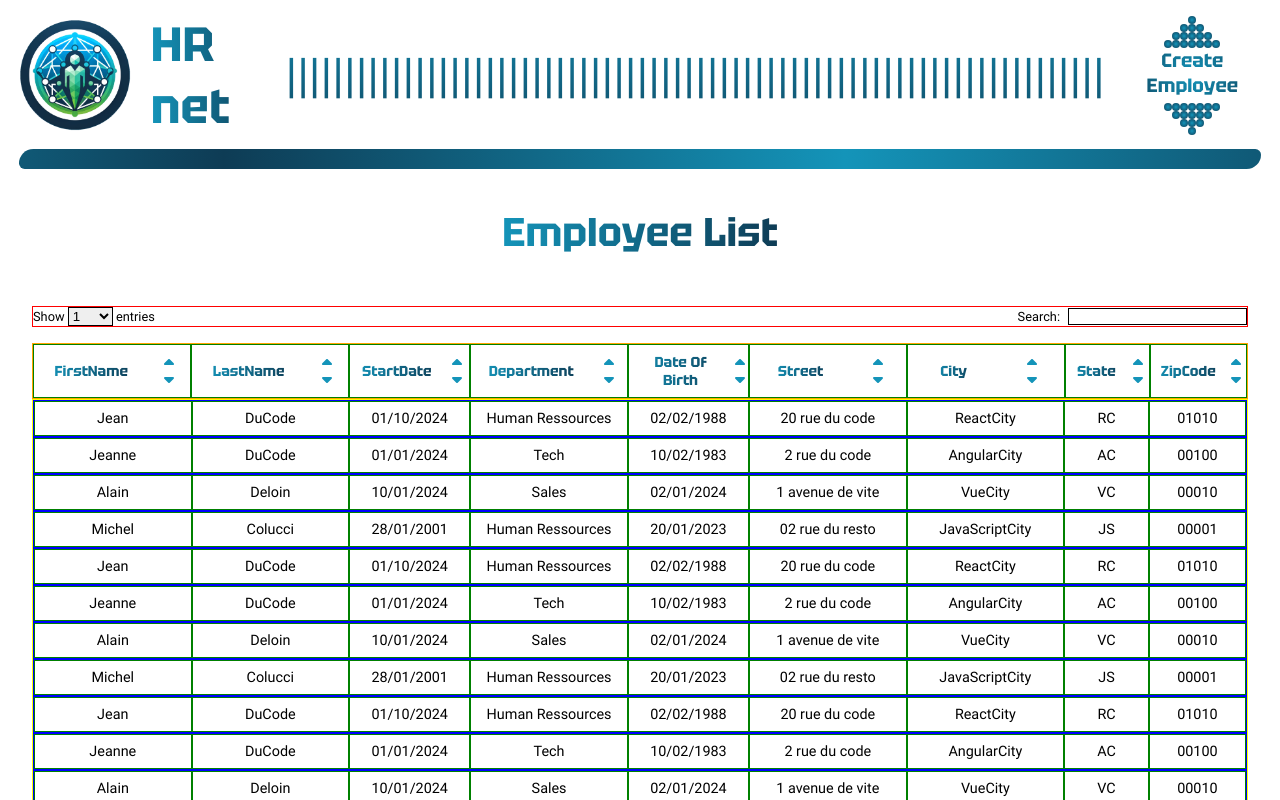
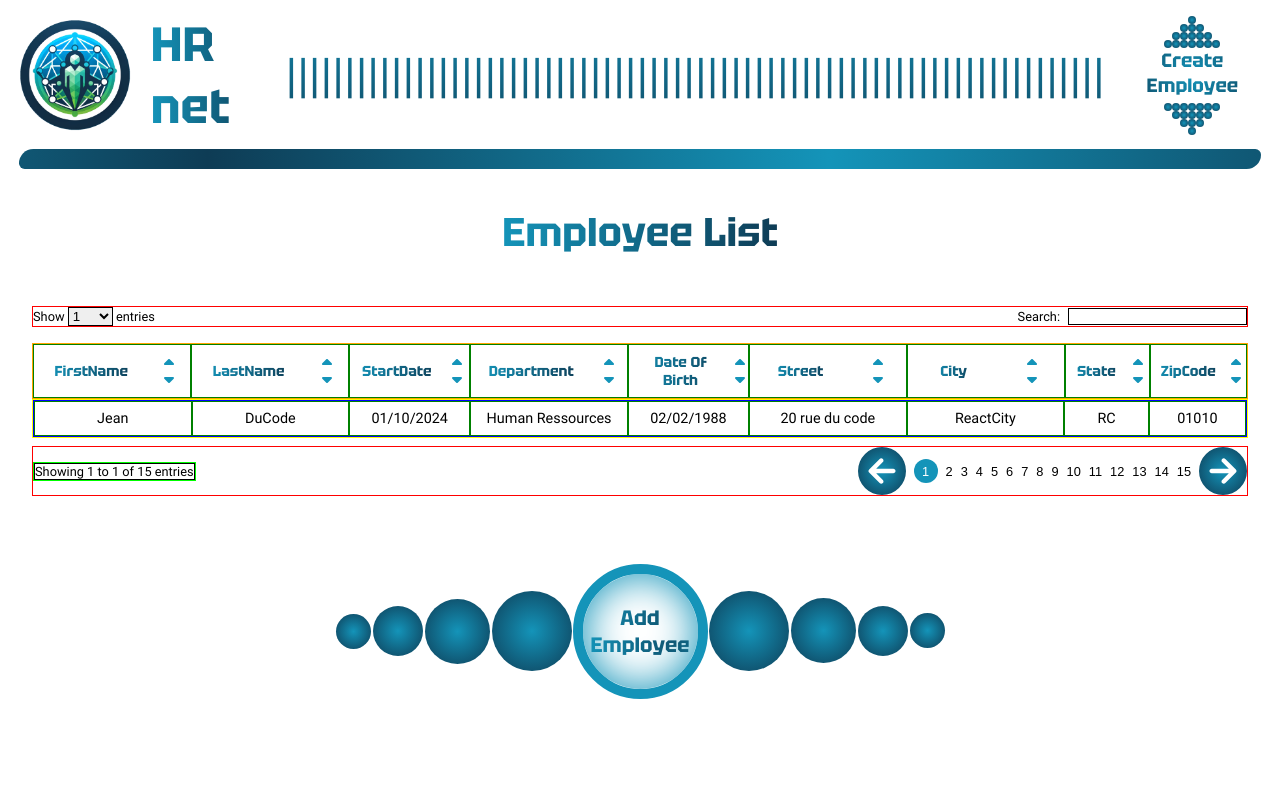
Before and after one commit to Git-EJ/OC_P14, a React (Vite) app: page /employee-list in a window 1280 px wide. Shown: the top 800 px of the page. Built offline with nearby package versions, Linux system fonts and the light colour scheme.

Commit message:
pagination display by select value

```diff
--- a/src/assets/icons/CircleArrowLeft.jsx
+++ b/src/assets/icons/CircleArrowLeft.jsx
@@ -1,11 +1,18 @@
+import PropTypes from "prop-types";
 import SvgRadialGradient from "../../atoms/style/SvgRadialGradient";
 
-const CircleArrowLeft = () => (
+const CircleArrowLeft = ({ color1, color2, rayon}) => (
   // <!--!Font Awesome Free 6.5.1 by @fontawesome - https://fontawesome.com License - https://fontawesome.com/license/free Copyright 2024 Fonticons, Inc.-->
   <svg xmlns="http://www.w3.org/2000/svg" height="16" width="16" viewBox="0 0 512 512">
-    <SvgRadialGradient color1={'#1494B9'} color2={'#0E3C55'} rayon={60} />
+    <SvgRadialGradient color1={color1} color2={color2} rayon={rayon} />
     <path d="M512 256A256 256 0 1 0 0 256a256 256 0 1 0 512 0zM231 127c9.4-9.4 24.6-9.4 33.9 0s9.4 24.6 0 33.9l-71 71L376 232c13.3 0 24 10.7 24 24s-10.7 24-24 24l-182.1 0 71 71c9.4 9.4 9.4 24.6 0 33.9s-24.6 9.4-33.9 0L119 273c-9.4-9.4-9.4-24.6 0-33.9L231 127z" />
   </svg>
 )
 
 export default CircleArrowLeft;
+
+CircleArrowLeft.propTypes = {
+  color1: PropTypes.string.isRequired,
+  color2: PropTypes.string.isRequired,
+  rayon: PropTypes.number.isRequired,
+};
--- a/src/assets/icons/CircleArrowRight.jsx
+++ b/src/assets/icons/CircleArrowRight.jsx
@@ -1,11 +1,18 @@
+import PropTypes from "prop-types";
 import SvgRadialGradient from "../../atoms/style/SvgRadialGradient";
 
-const CircleArrowRight = () => (
+const CircleArrowRight = ({ color1, color2, rayon }) => (
     // <!--!Font Awesome Free 6.5.1 by @fontawesome - https://fontawesome.com License - https://fontawesome.com/license/free Copyright 2024 Fonticons, Inc.-->
   <svg xmlns="http://www.w3.org/2000/svg" height="16" width="16" viewBox="0 0 512 512">
-    <SvgRadialGradient color1={'#1494B9'} color2={'#0E3C55'} rayon={60} />
+    <SvgRadialGradient color1={color1} color2={color2} rayon={rayon} />
     <path d="M0 256a256 256 0 1 0 512 0A256 256 0 1 0 0 256zM281 385c-9.4 9.4-24.6 9.4-33.9 0s-9.4-24.6 0-33.9l71-71L136 280c-13.3 0-24-10.7-24-24s10.7-24 24-24l182.1 0-71-71c-9.4-9.4-9.4-24.6 0-33.9s24.6-9.4 33.9 0L393 239c9.4 9.4 9.4 24.6 0 33.9L281 385z"/>
   </svg>
 );
 
 export default CircleArrowRight;
+
+CircleArrowRight.propTypes = {
+  color1: PropTypes.string.isRequired,
+  color2: PropTypes.string.isRequired,
+  rayon: PropTypes.number.isRequired,
+};
--- a/src/molecules/DataTable.jsx
+++ b/src/molecules/DataTable.jsx
@@ -1,5 +1,5 @@
 import PropTypes from "prop-types";
-import { useEffect, useState } from "react";
+import { useEffect, useMemo, useState } from "react";
 import CaretAsc from "../assets/icons/Caret_Asc";
 import CaretDesc from "../assets/icons/Caret_Desc";
 import CircleArrowLeft from "../assets/icons/CircleArrowLeft";
@@ -13,10 +13,14 @@ const DataTable = ({headers, data}) => {
   const [activeSortIndex, setActiveSortIndex] = useState(null);
   const [isActiveCaretAsc, setIsActiveCaretAsc] = useState(false);
   const [isActiveCaretDesc, setIsActiveCaretDesc] = useState(false);
-
+  const [currentPage, setCurrentPage] = useState(1);
   const [selectValue, setSelectValue] = useState(1);
   const [dataLenght, setDataLenght] = useState(0);
+  const totalPageCount = Math.ceil(dataLenght / selectValue);
 
+  console.log('dataLenght', dataLenght);
+  console.log('currentPage', currentPage);
+  console.log('selectValue', selectValue);
 
 
 
@@ -53,7 +57,7 @@ const DataTable = ({headers, data}) => {
   }
 
 
-  const DataHeaders = ({ currentData, setCurrentData }) => {
+  const DisplayDataHeaders = ({ currentData, setCurrentData }) => {
 
 
     const handleSortClick = (index, direction) => {
@@ -120,6 +124,19 @@ const DataTable = ({headers, data}) => {
     ));
   };
 
+  const DisplayDataContents = ({data}) => {
+    if (selectValue > dataLenght) {
+      return (
+        <DataContents data={data} />
+      )
+    } else {
+      console.log('dataContents', data.slice((currentPage - 1) * selectValue, currentPage * selectValue))
+      return (
+        <DataContents data={data.slice((currentPage - 1) * selectValue, currentPage * selectValue)} />
+      )
+    }
+  }
+
   const DisplayShowingEntries = () => {
     const display = (selectValue > dataLenght ? dataLenght : selectValue);
     return (
@@ -131,14 +148,11 @@ const DataTable = ({headers, data}) => {
     )
   }
 
-  const [currentPage, setCurrentPage] = useState(1);
-  const totalPageCount = Math.ceil(dataLenght / selectValue);
 
 
 
   //TODO display pagination
   const DisplayPagination = () => {
-
 
 
     const onPreviousPage = () => {
@@ -153,12 +167,16 @@ const DataTable = ({headers, data}) => {
       }
     }
 
+    // const range = (start, end) => {
+    //   return Array(end - start + 1).fill().map((_, index) => start + index)
+    // }
+
     const paginationCounter = () => {
       const pagesButtons = [];
       for (let i = 1; i <= totalPageCount; i++) {
         pagesButtons.push(
           <button
-            key={`pagination_button_${i}`}
+          key={`pagination_button_${i}`}
             className= {`data-table_showing_pagination_button_${currentPage === i ? 'current' : 'not-current'}`}
             onClick={() => setCurrentPage(i)}
           >
@@ -170,14 +188,15 @@ const DataTable = ({headers, data}) => {
     }
 
 
+
     return (
       <>
         <button className="data-table_showing_pagination_button_previous" onClick={onPreviousPage}>
-          <CircleArrowLeft color1={'#1494B9'} color2={'#1494B9'} color3={'rgba(14, 60, 85, 0.80)'}/>
+          <CircleArrowLeft color1={'#1494B9'} color2={'#0E3C55'} rayon={70}/>
         </button>
         {paginationCounter()}
         <button className="data-table_showing_pagination_button_next" onClick={onNextPage}>
-          <CircleArrowRight color1={'#1494B9'} color2={'#1494B9'} color3={'rgba(14, 60, 85, 0.80)'} />
+          <CircleArrowRight color1={'#1494B9'} color2={'#0E3C55'} rayon={70} />
         </button>
       </>
     )
@@ -189,6 +208,7 @@ const DataTable = ({headers, data}) => {
     setCurrentData(data);
     setDataLenght(data.length);
   }, [data]);
+
 
 
   return (
@@ -222,11 +242,11 @@ const DataTable = ({headers, data}) => {
       </div>
 
       <div className="data-table_titles_container">
-        <DataHeaders currentData={currentData} setCurrentData={setCurrentData} />
+        <DisplayDataHeaders currentData={currentData} setCurrentData={setCurrentData} />
       </div>
 
       <div className="data-table_content-lines_container">
-        <DataContents data={currentData} />
+        <DisplayDataContents data={currentData} />
       </div>
 
       <div className="data-table_showing_container">
--- a/src/styles/css/index.css
+++ b/src/styles/css/index.css
@@ -685,7 +685,6 @@ body ::-webkit-scrollbar {
   justify-content: space-between;
   max-width: 45%;
   height: auto;
-  border: 1px solid black;
   gap: 0.5rem;
 }
 .data-table_showing_pagination_button_previous, .data-table_showing_pagination_button_next, .data-table_showing_pagination_button_current, .data-table_showing_pagination_button_not-current {
@@ -698,8 +697,8 @@ body ::-webkit-scrollbar {
   cursor: pointer;
 }
 .data-table_showing_pagination_button_previous > svg, .data-table_showing_pagination_button_next > svg, .data-table_showing_pagination_button_current > svg, .data-table_showing_pagination_button_not-current > svg {
-  width: 1.8rem;
-  height: 1.8rem;
+  width: 3rem;
+  height: 3rem;
 }
 @supports (fill: url(#svg_radial-gradient)) {
   .data-table_showing_pagination_button_previous > svg > path, .data-table_showing_pagination_button_next > svg > path, .data-table_showing_pagination_button_current > svg > path, .data-table_showing_pagination_button_not-current > svg > path {
--- a/src/styles/scss/components/datatable.scss
+++ b/src/styles/scss/components/datatable.scss
@@ -165,7 +165,7 @@
       justify-content: space-between;
       max-width: 45%;
       height: auto;
-      border: 1px solid black;
+      // border: 1px solid  black;
       gap: 0.5rem;
     }
 
@@ -182,8 +182,8 @@
         cursor: pointer;
 
         >svg {
-          width: 1.8rem;
-          height: 1.8rem;
+          width: 3rem;
+          height: 3rem;
 
           @supports (fill: url(#svg_radial-gradient)) {
             >path {
```
Also changed, not shown: 1 other file (tests, documents, lock files or other folders).
